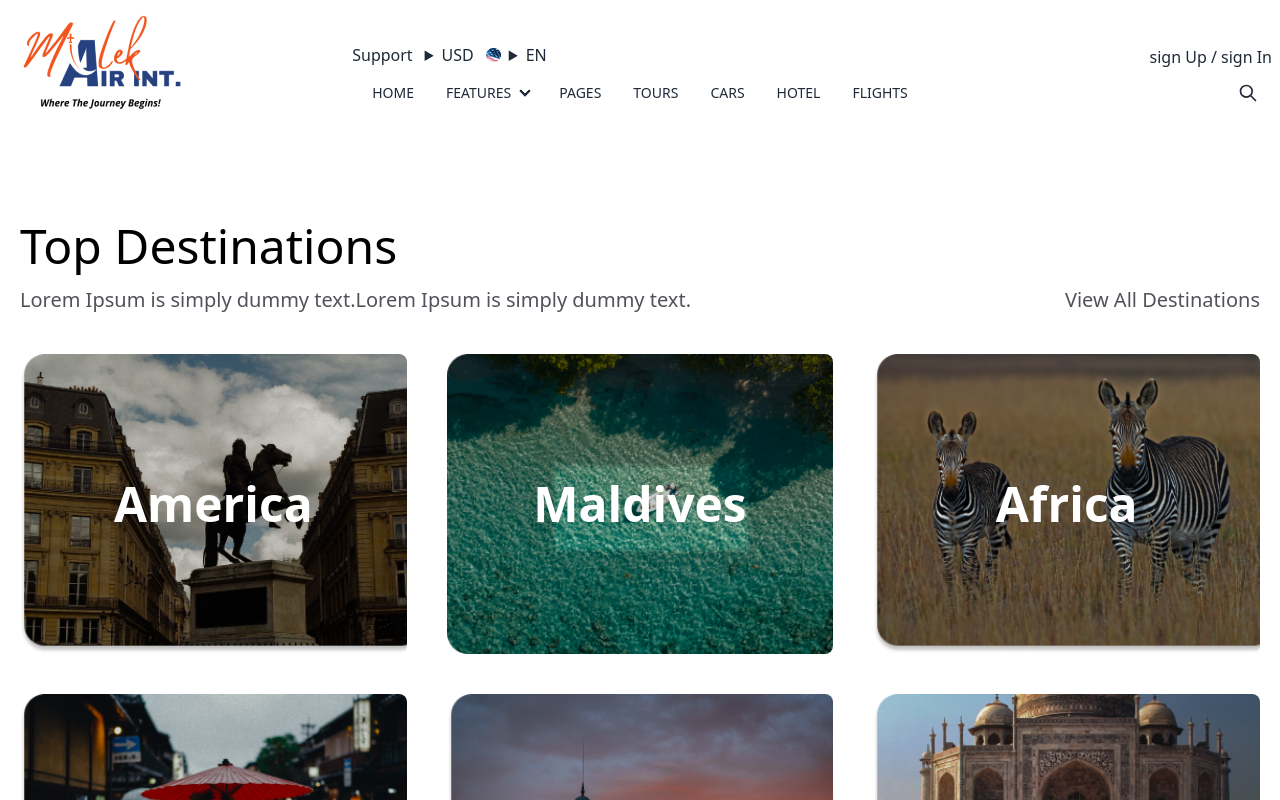
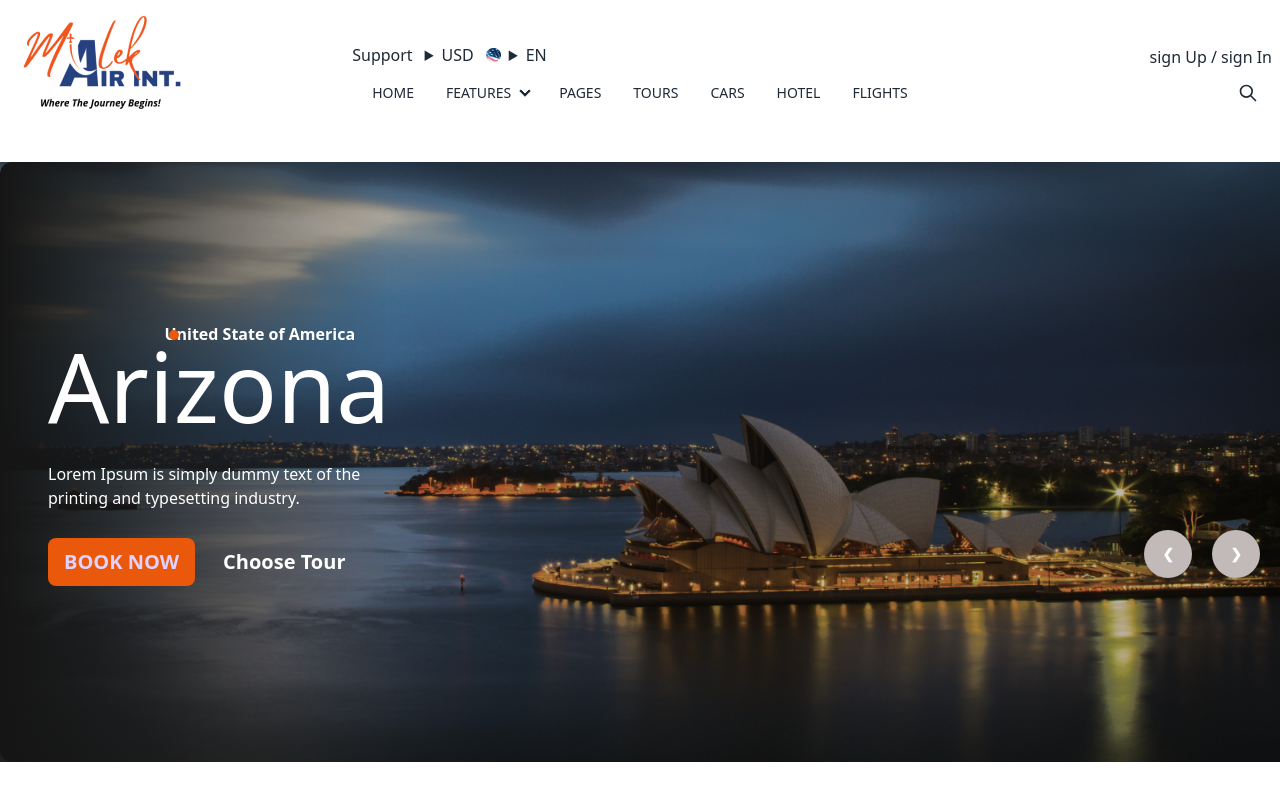
Before and after one commit to Ashik465/travel-and-stay, a React (Vite) app: page / in a window 1280 px wide. Shown: the top 800 px of the page. Built offline with nearby package versions, Linux system fonts and the light colour scheme.

Commit message:
banner half done

```diff
--- a/src/component/Home/Home.jsx
+++ b/src/component/Home/Home.jsx
@@ -3,6 +3,7 @@ import Blog from "../blog/Blog";
 import Destination from "../destination/Destination";
 import Footer from "../footer/Footer";
 import Gallary from "../gallary/Gallary";
+import Banner from "../header/banner/Banner";
 import Navbar from "../header/navbar/Navbar";
 import Newsletter from "../newsletter/Newsletter";
 import Partner from "../ourPartner/Partner";
@@ -13,6 +14,7 @@ const Home = () => {
     return (
         <>
             <Navbar></Navbar>
+            <Banner></Banner>
             <Destination></Destination>
             <Stories></Stories>
             <Partner></Partner>
--- a/src/component/header/banner/Banner.jsx
+++ b/src/component/header/banner/Banner.jsx
@@ -1,9 +1,105 @@
 
+import banner from '../../../assets/picture/banner.png'
 
 const Banner = () => {
     return (
-        <div>
+        <div className='container mx-auto'>
+   <div className="carousel w-full  md:h-[600px] ">
+  <div id="slide1" className="carousel-item relative w-full">
+    <img src={banner} className="w-full " />
+    <div className="absolute rounded-xl flex items-center  h-full left-0 top-0 bg-gradient-to-r from-[#151515] to-[rgba(21, 21, 21, 0)] ">
+    <div className=' text-white space-y-2 md:space-y-7 pl-5 md:pl-12  w-96 md:w-1/2'>
+<div className='relative'>
+ <div className="text-white text-2xl md:text-8xl font-normal">Arizona</div>
+<div className="text-white text-xs md:text-base font-semibold absolute -top-4 -right-40 whitespace-nowrap ">United State of America</div>
+<div className="w-2.5 h-2.5 bg-orange-600 rounded-full absolute -top-2 right-4" />
 
+</div>
+
+
+      <div className="w-80 text-white text-base font-normal">Lorem Ipsum is simply dummy text of the printing and typesetting industry.</div>
+
+
+        <div className='flex  items-center gap-2'>
+        <button className='btn btn-primary border-none  mr-5 bg-orange-600   text-xs md:text-xl'>Book Now </button>
+        <div className="text-white text-xs md:text-xl font-bold whitespace-nowrap">Choose Tour</div>
+
+     </div>
+    </div>
+
+
+
+    </div>
+    <div className="absolute flex justify-end transform -translate-y-1/2 left-5 right-5 bottom-0 md:bottom-40">
+      <a href="#slide4" className="btn btn-circle  border-none  mr-5   text-white bg-[#C2B9B9]  ">❮</a>
+      <a href="#slide2" className="btn btn-circle text-white bg-[#C2B9B9] border-none">❯</a>
+    </div>
+  </div>
+  <div id="slide2" className="carousel-item relative w-full">
+    <img src={banner} className="w-full   " />
+    <div className="absolute rounded-xl flex items-center  h-full left-0 top-0 bg-gradient-to-r from-[#151515] to-[rgba(21, 21, 21, 0)] ">
+    <div className=' text-white space-y-2 md:space-y-7 pl-5 md:pl-12  w-96 md:w-1/2'>
+<div className='relative'>
+ <div className="text-white text-2xl md:text-8xl font-normal">Arizona</div>
+<div className="text-white text-base font-semibold absolute -top-4 -right-40 whitespace-nowrap ">United State of America</div>
+<div className="w-2.5 h-2.5 bg-orange-600 rounded-full absolute -top-2 right-4" />
+
+</div>
+
+
+      <div className="w-80 text-white text-base font-normal">Lorem Ipsum is simply dummy text of the printing and typesetting industry.</div>
+
+
+        <div className='flex  items-center gap-2'>
+        <button className='btn btn-primary border-none  mr-5 bg-orange-600   text-xs md:text-xl'>Book Now </button>
+        <div className="text-white text-xs md:text-xl font-bold whitespace-nowrap">Choose Tour</div>
+
+     </div>
+    </div>
+
+
+
+    </div>
+    <div className="absolute flex justify-end transform -translate-y-1/2 left-5 right-5  bottom-0 md:bottom-40">
+      <a href="#slide1" className="btn btn-circle  text-white bg-[#C2B9B9] border-none  mr-5  ">❮</a>
+      <a href="#slide3" className="btn btn-circle  text-white bg-[#C2B9B9] border-none">❯</a>
+    </div>
+  </div>
+  <div id="slide3" className="carousel-item relative w-full">
+    <img src={banner} className="w-full " />
+
+    <div className="absolute rounded-xl flex items-center  h-full left-0 top-0 bg-gradient-to-r from-[#151515] to-[rgba(21, 21, 21, 0)] ">
+    <div className=' text-white space-y-2 md:space-y-7 pl-5 md:pl-12  w-96 md:w-1/2'>
+<div className='relative'>
+ <div className="text-white text-2xl md:text-8xl font-normal">Arizona</div>
+<div className="text-white text-base font-semibold absolute -top-4 -right-40 whitespace-nowrap ">United State of America</div>
+<div className="w-2.5 h-2.5 bg-orange-600 rounded-full absolute -top-2 right-4" />
+
+</div>
+
+
+      <div className="w-80 text-white text-base font-normal">Lorem Ipsum is simply dummy text of the printing and typesetting industry.</div>
+
+
+        <div className='flex  items-center gap-2'>
+        <button className='btn btn-primary border-none  mr-5 bg-orange-600   text-xs md:text-xl'>Book Now </button>
+        <div className="text-white text-xs md:text-xl font-bold whitespace-nowrap">Choose Tour</div>
+
+     </div>
+    </div>
+
+
+
+    </div>
+
+
+    <div className="absolute flex justify-end transform -translate-y-1/2 left-5 right-5  bottom-0 md:bottom-40">
+      <a href="#slide2" className="btn btn-circle text-white bg-[#C2B9B9] border-none  mr-5  ">❮</a>
+      <a href="#slide4" className="btn btn-circle  text-white bg-[#C2B9B9] border-none">❯</a>
+    </div>
+  </div>
+
+</div>
         </div>
     );
 };
```
Also changed, not shown: src/component/header/banner/style.css (added).
